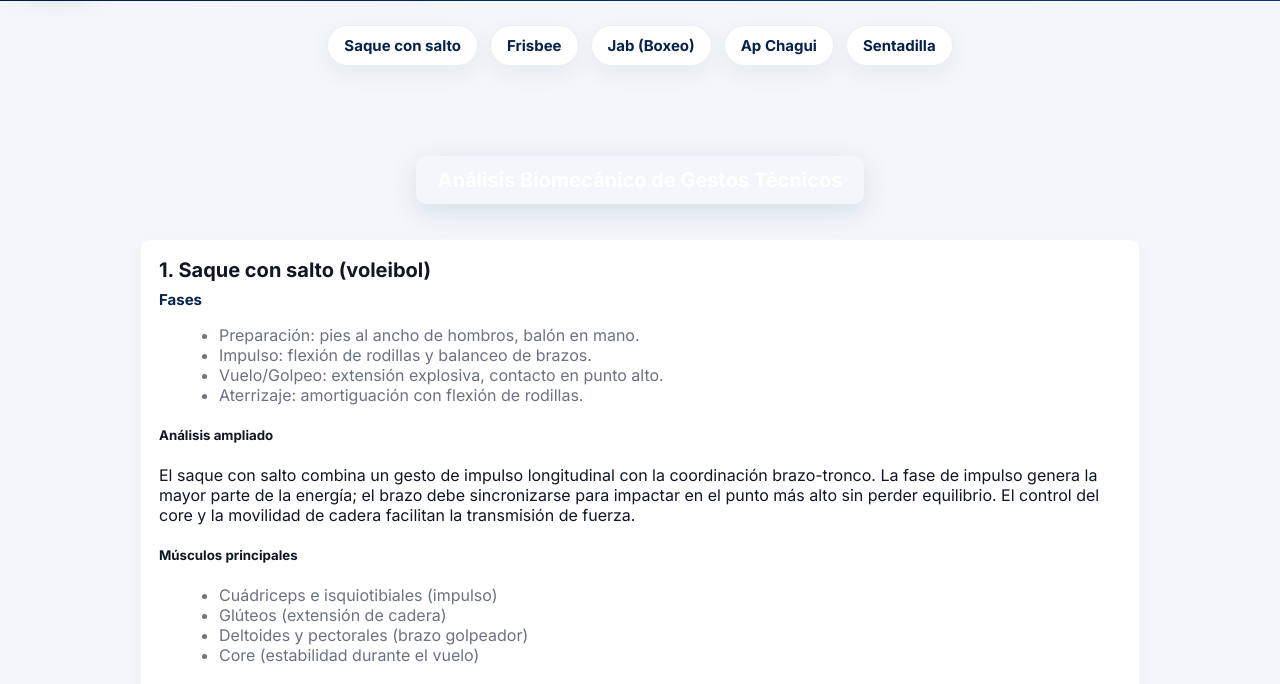
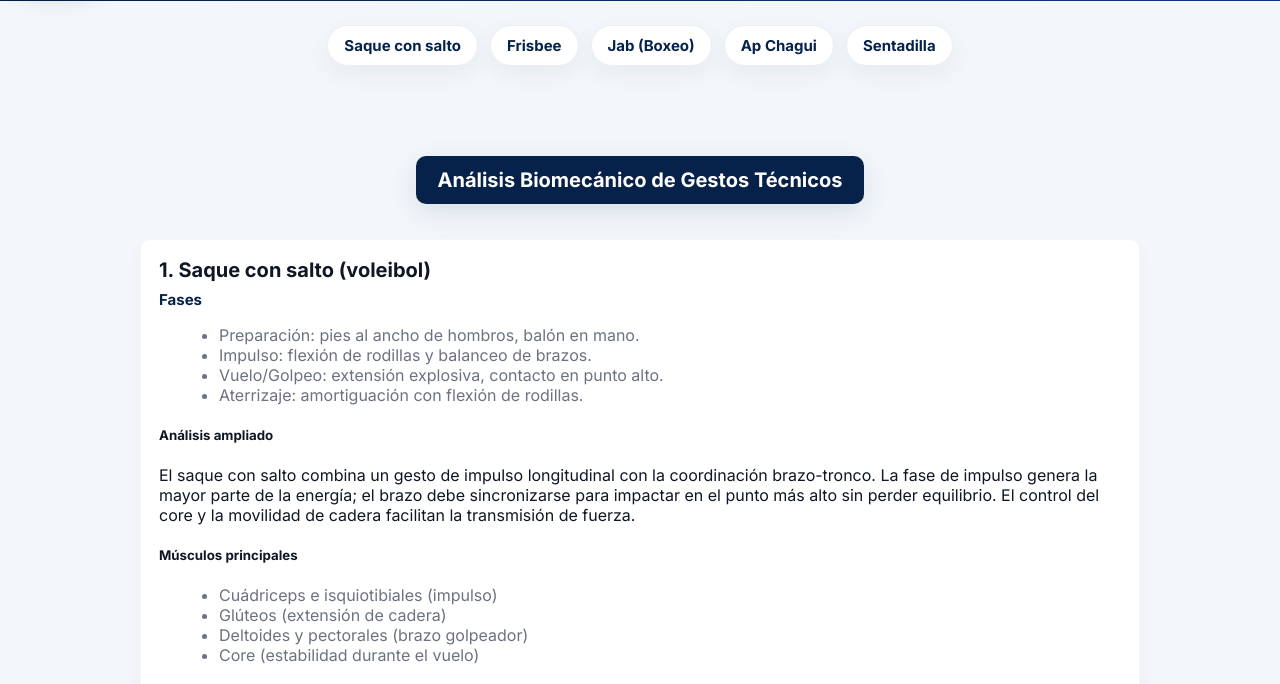
Before and after one commit to Joseph531JD/Gimnasio-Virtual, a plain HTML site: page index.html in a window 1280 px wide. Shown: the part 114-798 px from the top of the page. Drawn offline with Linux system fonts and the light colour scheme.

Commit message:
Fix: definir variables --navy y --navy-700 para mejorar visibilidad del título

```diff
--- a/styles.css
+++ b/styles.css
@@ -6,6 +6,8 @@
   --muted:#6b7280;
   --accent:#0b3d91; /* deep royal blue */
   --accent-2:#06224a; /* navy deep blue */
+  --navy: #06224a; /* alias for legacy rules */
+  --navy-700: #041635;
   --text:#0f1724;
 }
 body{font-family:'Inter',Segoe UI, Roboto, Arial, sans-serif;background:var(--bg);color:var(--text);margin:0}
```
